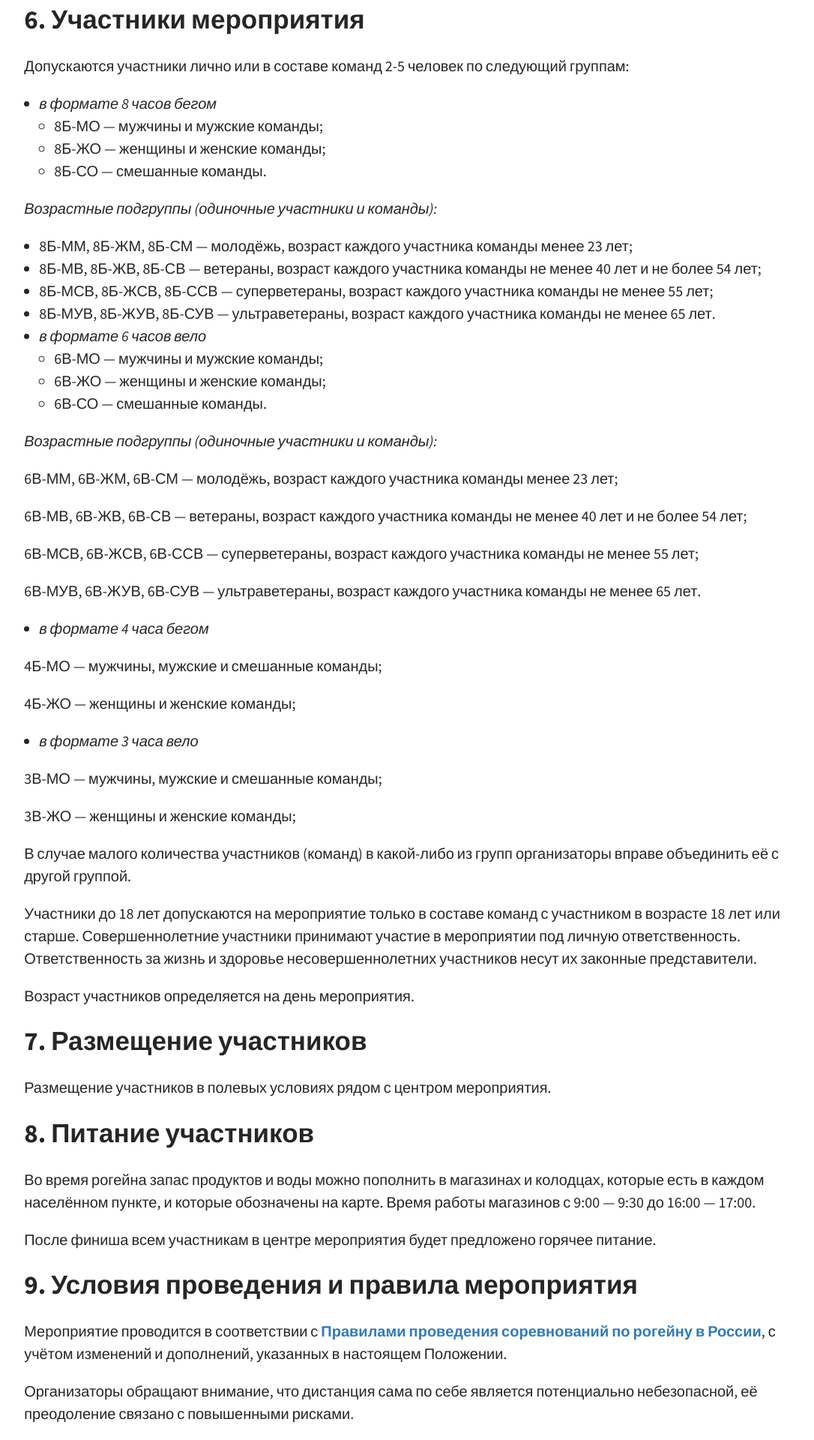
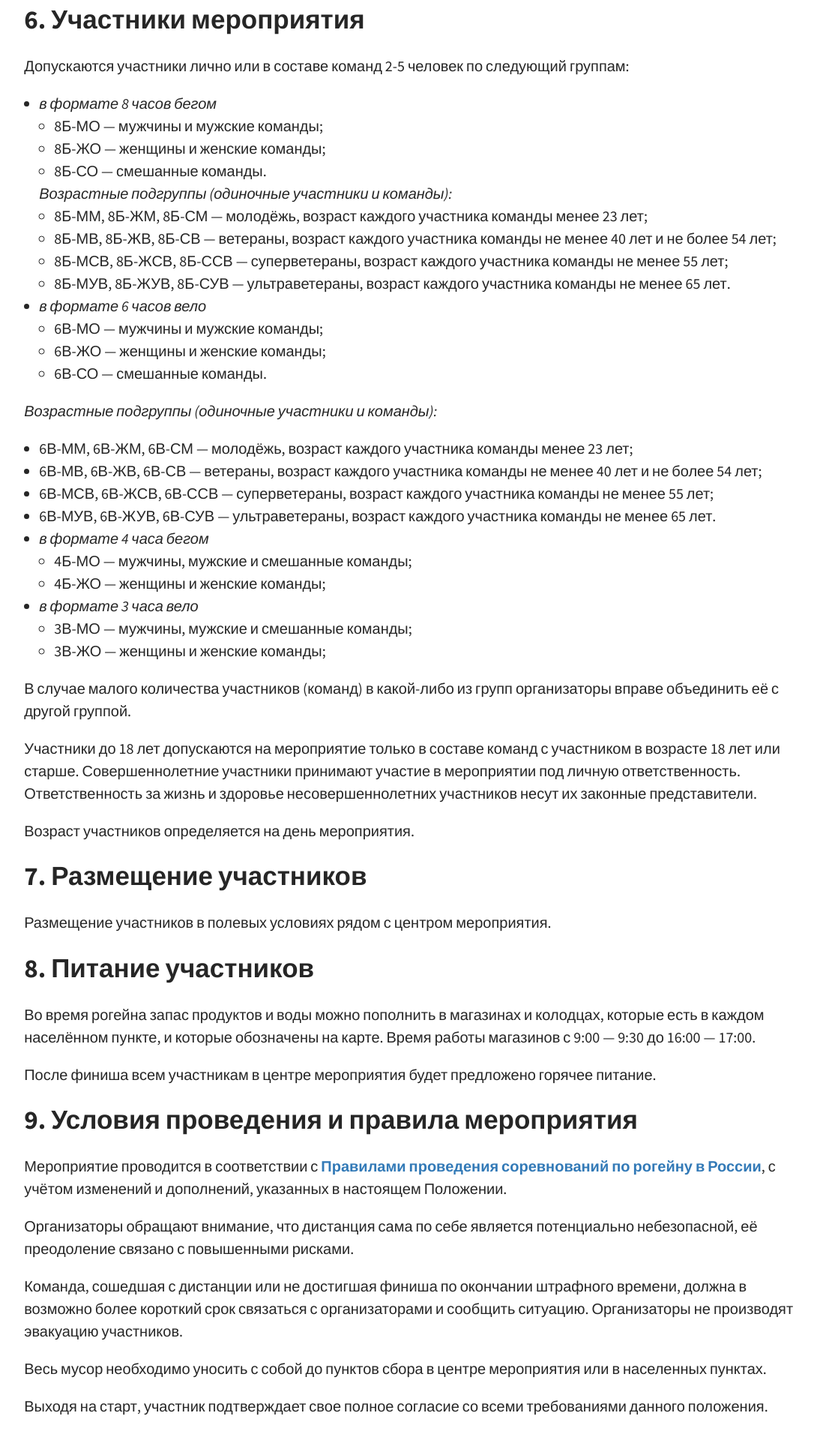
Before and after one commit to ForestAdventure/hidden, a Jekyll site: the page built from _posts/2020-07-14-fa-regulations.md, in a window 1280 px wide. Shown: the part 2932-4852 px from the top of the page at 75% size, without its empty margins (83-1169 px from the left). Built offline with Jekyll 4.4.1, drawn with Linux system fonts in a browser that asks for light colours.

```diff
--- a/_posts/2020-07-14-fa-regulations.md
+++ b/_posts/2020-07-14-fa-regulations.md
@@ -108,7 +108,8 @@ tags: [Положение, Рогейн, "2020"]
    - 8Б-ЖО — женщины и женские команды;
    - 8Б-СО — смешанные команды.
 
-*Возрастные подгруппы (одиночные участники и команды):*
+  *Возрастные подгруппы (одиночные участники и команды):*
+
    - 8Б-ММ, 8Б-ЖМ, 8Б-СМ — молодёжь, возраст каждого участника команды менее 23 лет;
    - 8Б-МВ, 8Б-ЖВ, 8Б-СВ — ветераны, возраст каждого участника команды не менее 40 лет и не более 54 лет;
    - 8Б-МСВ, 8Б-ЖСВ, 8Б-ССВ — суперветераны, возраст каждого участника команды не менее 55 лет;
@@ -120,26 +121,18 @@ tags: [Положение, Рогейн, "2020"]
    - 6В-СО — смешанные команды.
 
 *Возрастные подгруппы (одиночные участники и команды):*
-
-6В-ММ, 6В-ЖМ, 6В-СМ — молодёжь, возраст каждого участника команды менее 23 лет;
-
-6В-МВ, 6В-ЖВ, 6В-СВ — ветераны, возраст каждого участника команды не менее 40 лет и не более 54 лет;
-
-6В-МСВ, 6В-ЖСВ, 6В-ССВ — суперветераны, возраст каждого участника команды не менее 55 лет;
-
-6В-МУВ, 6В-ЖУВ, 6В-СУВ — ультраветераны, возраст каждого участника команды не менее 65 лет.
+   - 6В-ММ, 6В-ЖМ, 6В-СМ — молодёжь, возраст каждого участника команды менее 23 лет;
+   - 6В-МВ, 6В-ЖВ, 6В-СВ — ветераны, возраст каждого участника команды не менее 40 лет и не более 54 лет;
+   - 6В-МСВ, 6В-ЖСВ, 6В-ССВ — суперветераны, возраст каждого участника команды не менее 55 лет;
+   - 6В-МУВ, 6В-ЖУВ, 6В-СУВ — ультраветераны, возраст каждого участника команды не менее 65 лет.
 
 - *в формате 4 часа бегом*
-
-4Б-МО — мужчины, мужские и смешанные команды;
-
-4Б-ЖО — женщины и женские команды;
+   - 4Б-МО — мужчины, мужские и смешанные команды;
+   - 4Б-ЖО — женщины и женские команды;
 
 - *в формате 3 часа вело*
-
-3В-МО — мужчины, мужские и смешанные команды;
-
-3В-ЖО — женщины и женские команды;
+   - 3В-МО — мужчины, мужские и смешанные команды;
+   - 3В-ЖО — женщины и женские команды;
 
 В случае малого количества участников (команд) в какой-либо из групп организаторы вправе объединить её с другой группой.
 
```
